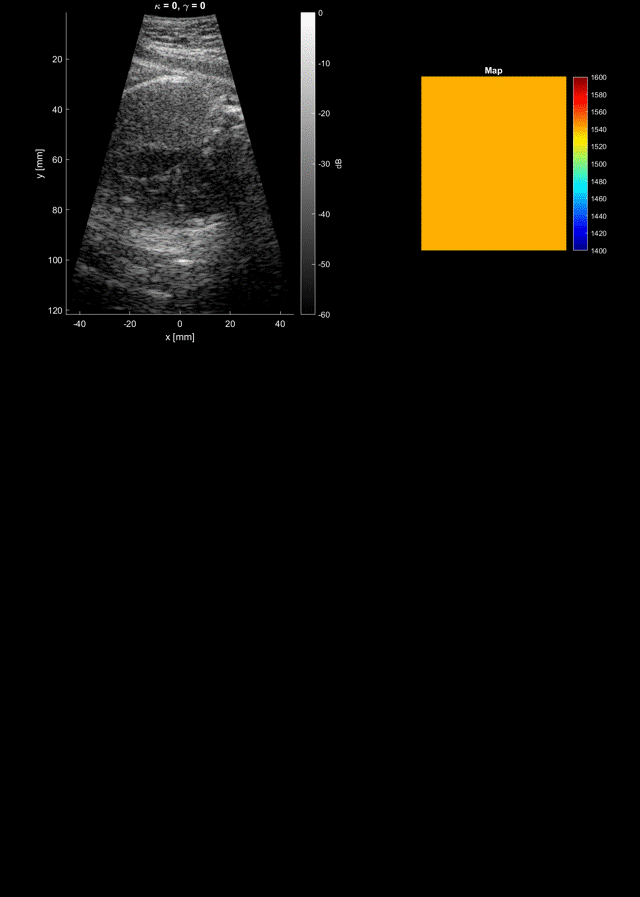
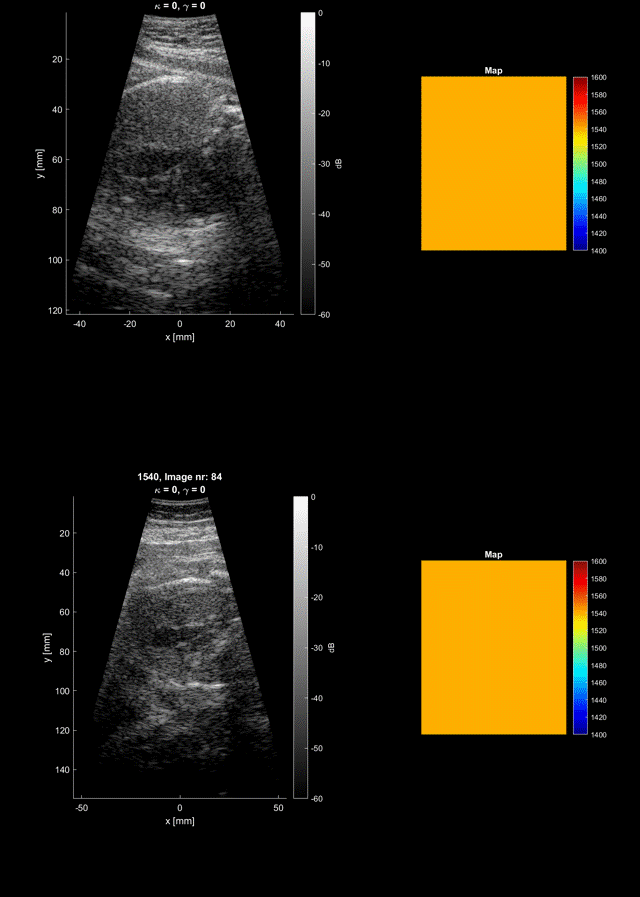
Before and after one commit to KristianSkjold/Masterprosjekt, a plain HTML site: page index.html in a window 1280 px wide. Shown: the part 4351-5248 px from the top of the page, without its empty margins (350-990 px from the left). Before the commit the page ends 4815 px from the top, so only its background shows below. Drawn offline with Linux system fonts and the light colour scheme.

Commit message:
Update index.html

```diff
--- a/index.html
+++ b/index.html
@@ -43,6 +43,7 @@
   <img src="img19.gif" alt="GIF image 19">
   <img src="img118.gif" alt="GIF image 118">
   <img src="img31.gif" alt="GIF image 31">
+  <img src="img84_MB.gif" alt="GIF image 84">
 
 
 </body>
```
